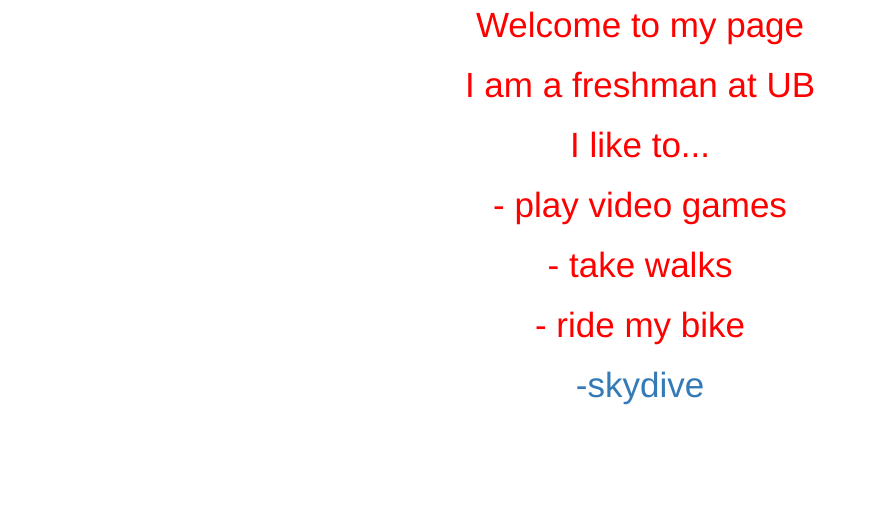
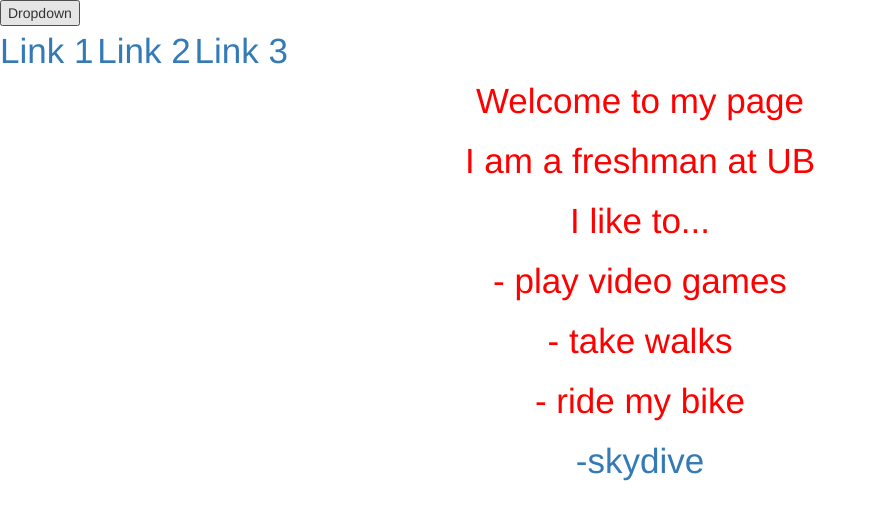
Before and after one commit to bvwillia/bvwillia.github.io, a plain HTML site: page index.html in a window 1280 px wide. Shown: the whole page, without its empty margins (0-877 px from the left). Drawn offline with nearby package versions, Linux system fonts and the light colour scheme.

Commit message:
test1
test1

```diff
--- a/index.html
+++ b/index.html
@@ -5,6 +5,14 @@
 	<link rel="stylesheet" href="https://maxcdn.bootstrapcdn.com/bootstrap/3.3.7/css/bootstrap.min.css" integrity="sha384-BVYiiSIFeK1dGmJRAkycuHAHRg32OmUcww7on3RYdg4Va+PmSTsz/K68vbdEjh4u" crossorigin="anonymous">
 	<title>bvwillia's page</title>
 </head>
+<div class="dropdown">
+  <button onclick="myFunction()" class="dropbtn">Dropdown</button>
+  <div id="myDropdown" class="dropdown-content">
+    <a href="#">Link 1</a>
+    <a href="#">Link 2</a>
+    <a href="#">Link 3</a>
+  </div>
+</div>
 <body>
 	<p>Welcome to my page</p>
 
```
